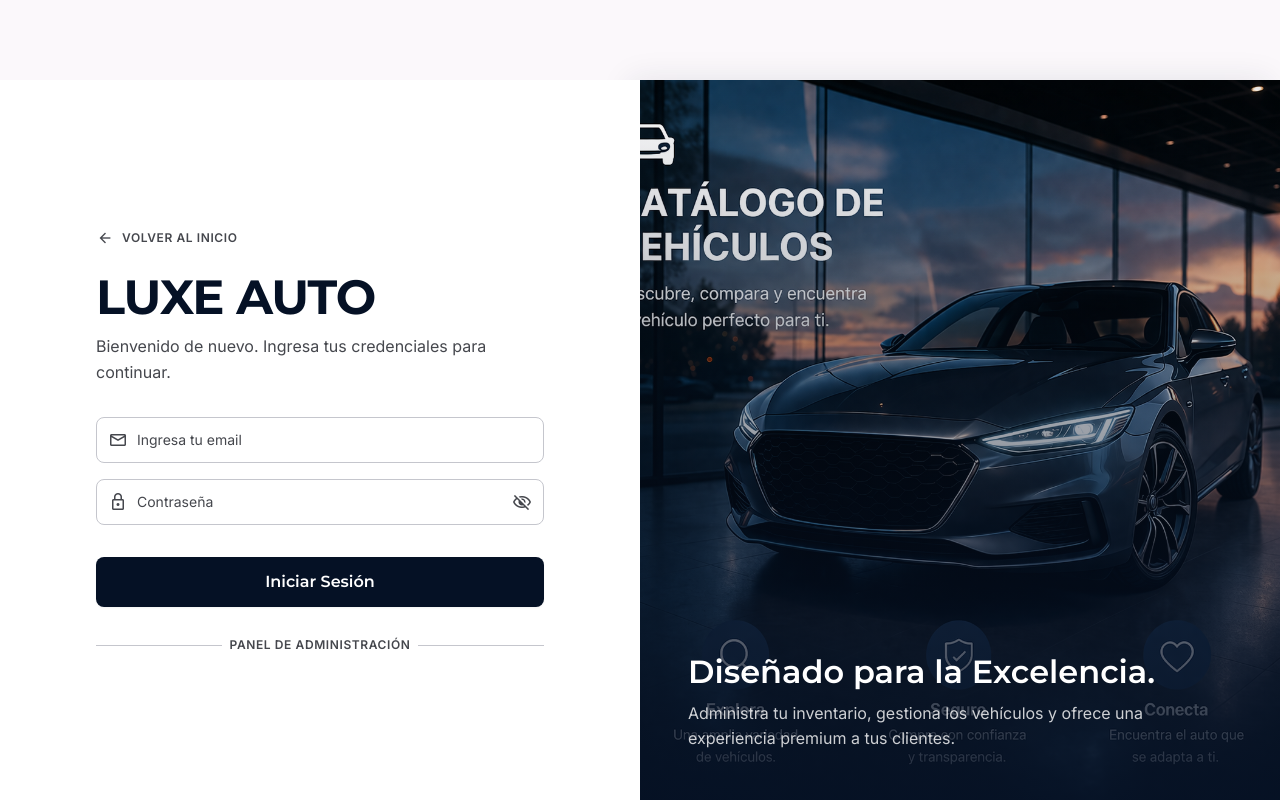
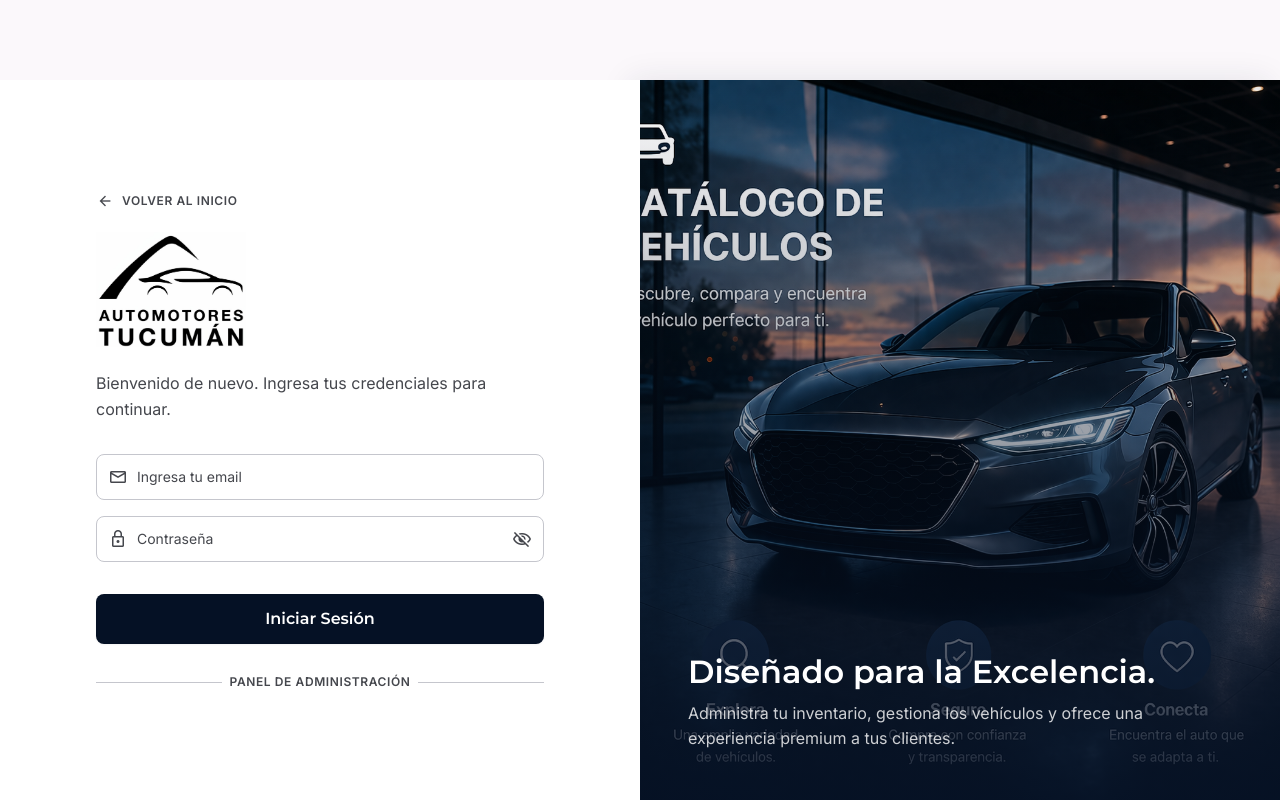
Before and after one commit to nachonazar/catalogoVehiculos, a React (Vite) app: page /login in a window 1280 px wide. Built offline with nearby package versions, Linux system fonts and the light colour scheme; no server answers.

Commit message:
agregue el logo en el login

```diff
--- a/src/components/pages/Login.jsx
+++ b/src/components/pages/Login.jsx
@@ -4,6 +4,7 @@ import { useNavigate, Link } from "react-router-dom"; // Asegúrate de usar reac
 import { login } from "../../../helpers/queries.js";
 import Swal from "sweetalert2";
 import imgLogin from "../../assets/login.png"; // Tu imagen original
+import logo from "../../assets/logo.png";
 
 const Login = ({ setUsuarioAdmin }) => {
   const {
@@ -60,9 +61,11 @@ const Login = ({ setUsuarioAdmin }) => {
 
           {/* Encabezado */}
           <div className="mb-stack-lg text-center lg:text-left">
-            <h1 className="font-display-lg text-[40px] md:text-display-lg text-primary tracking-tighter">
-              LUXE AUTO
-            </h1>
+             <img
+                          src={logo}
+                          alt="Logo Catalogo de Vehiculos"
+                          className="w-[150px] h-auto object-contain mb-6"
+                        />
             <p className="font-body-md text-body-md text-on-surface-variant mt-2">
               Bienvenido de nuevo. Ingresa tus credenciales para continuar.
             </p>
```
